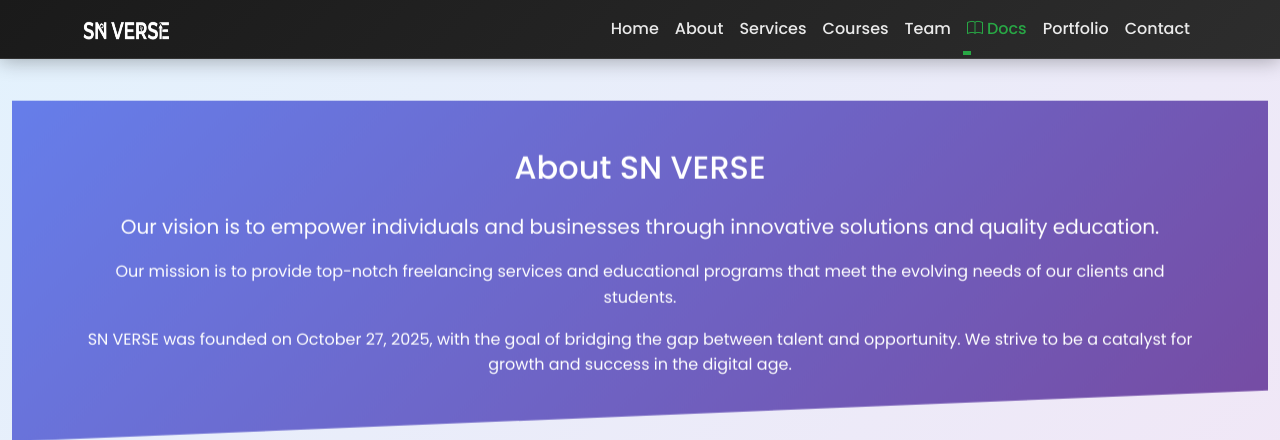
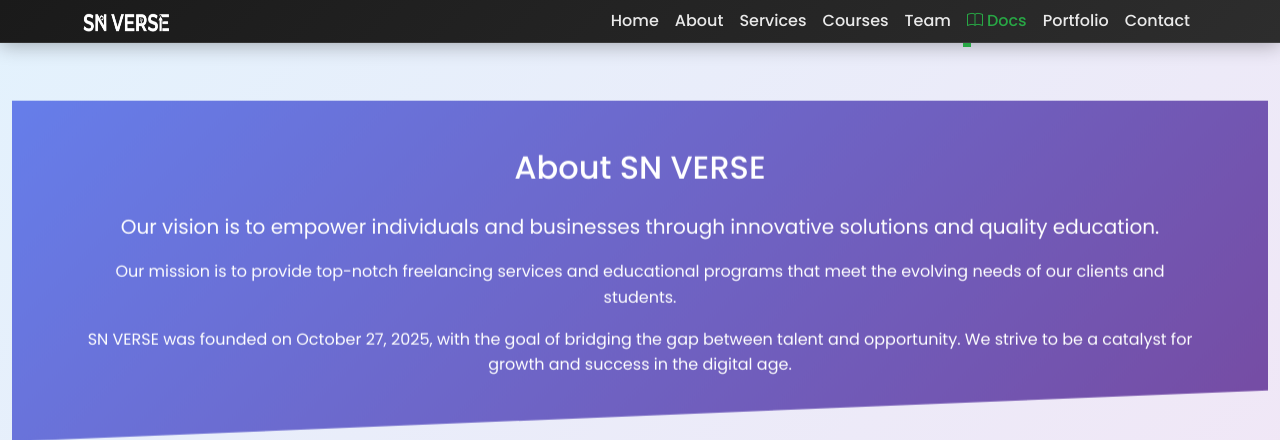
Before and after one commit to nikhildubey-23/sparksolutions, a Flask app: page /about in a window 1280 px wide. Shown: the top 440 px of the page. Run offline with Flask 3, Linux system fonts and the light colour scheme.

Commit message:
small nav bar

```diff
--- a/templates/base.html
+++ b/templates/base.html
@@ -220,7 +220,7 @@
     </head>
     <body>
         <nav
-            class="navbar navbar-expand-lg navbar-dark fixed-top custom-navbar"
+            class="navbar navbar-expand-lg navbar-dark fixed-top custom-navbar py-0"
         >
             <div class="container">
                 <a class="navbar-brand" href="/">
```
